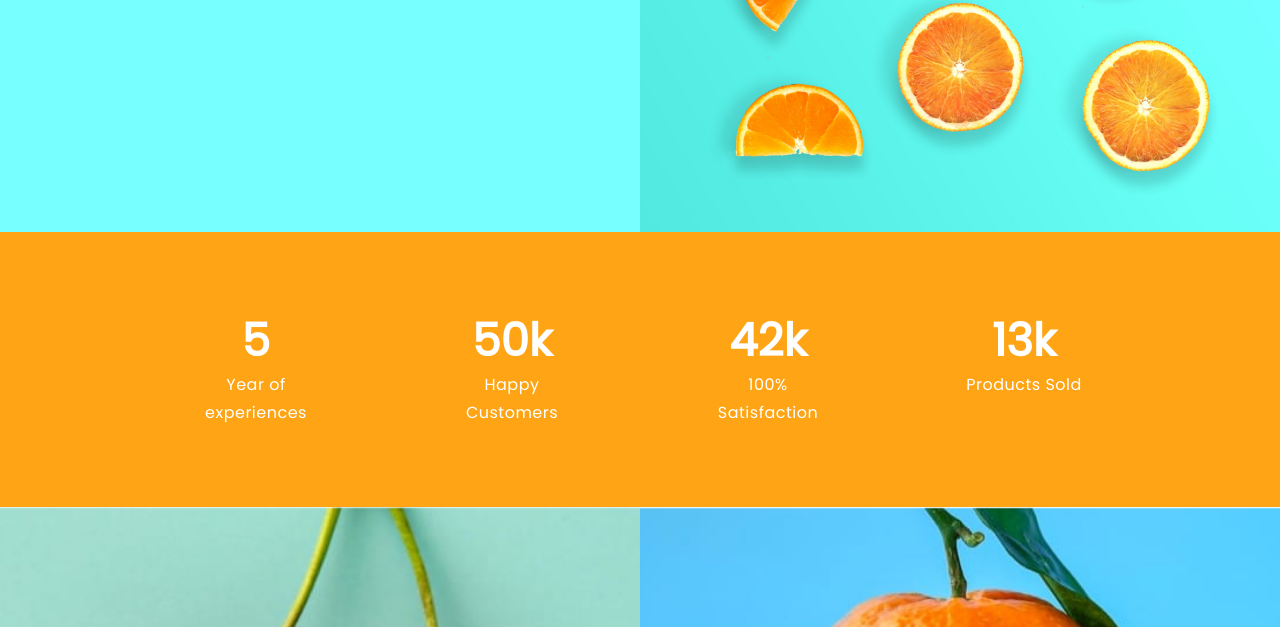
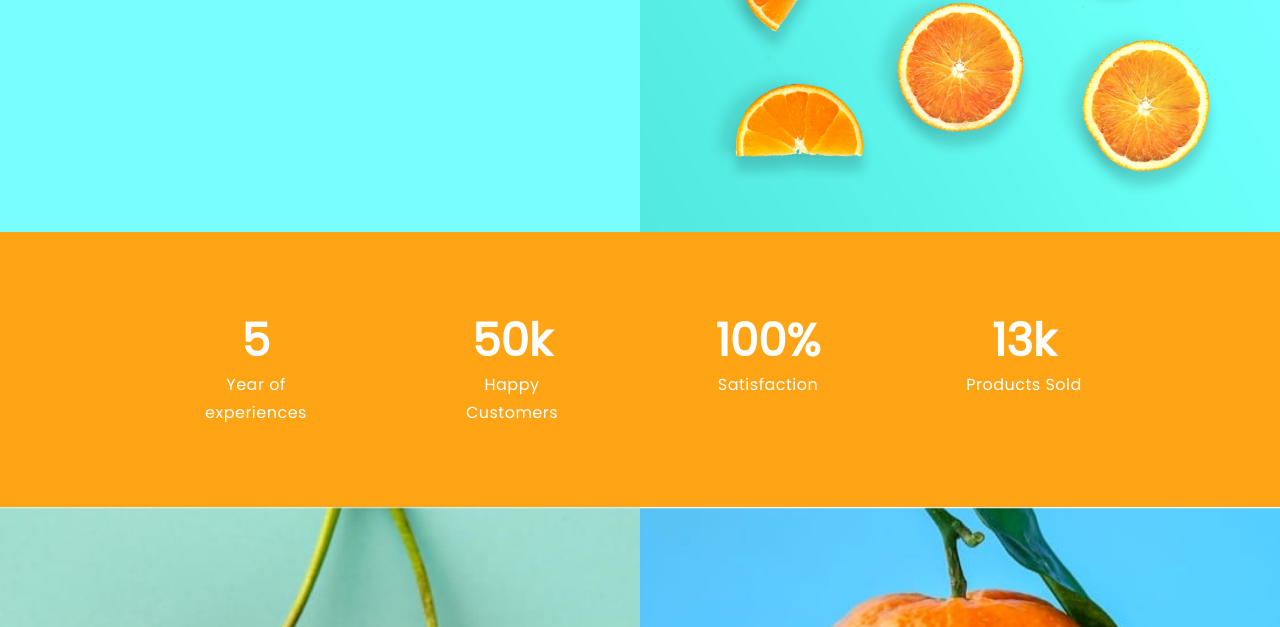
Before and after one commit to revou-fsse-1/w5-company-website-group-f, a plain HTML site: page index.html in a window 1280 px wide. Shown: the part 568-1195 px from the top of the page. Drawn offline with Linux system fonts and the light colour scheme.

Commit message:
change bayer section copy

```diff
--- a/index.html
+++ b/index.html
@@ -58,8 +58,8 @@
             <p>Happy Customers</p>
           </div>
           <div class="buyer-item">
-            <h3>42k</h3>
-            <p>100% Satisfaction</p>
+            <h3>100%</h3>
+            <p>Satisfaction</p>
           </div>
           <div class="buyer-item">
             <h3>13k</h3>
```
